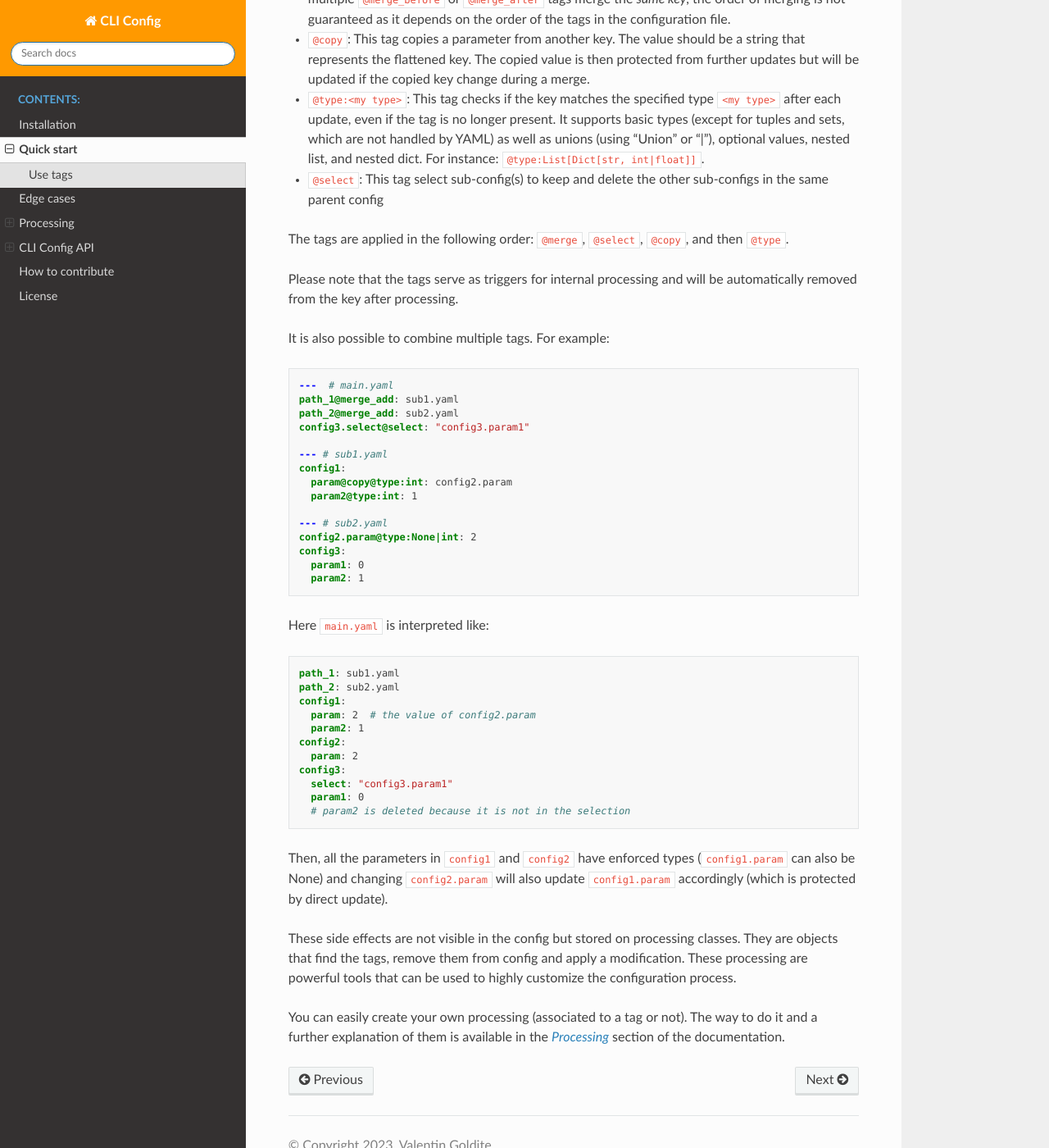
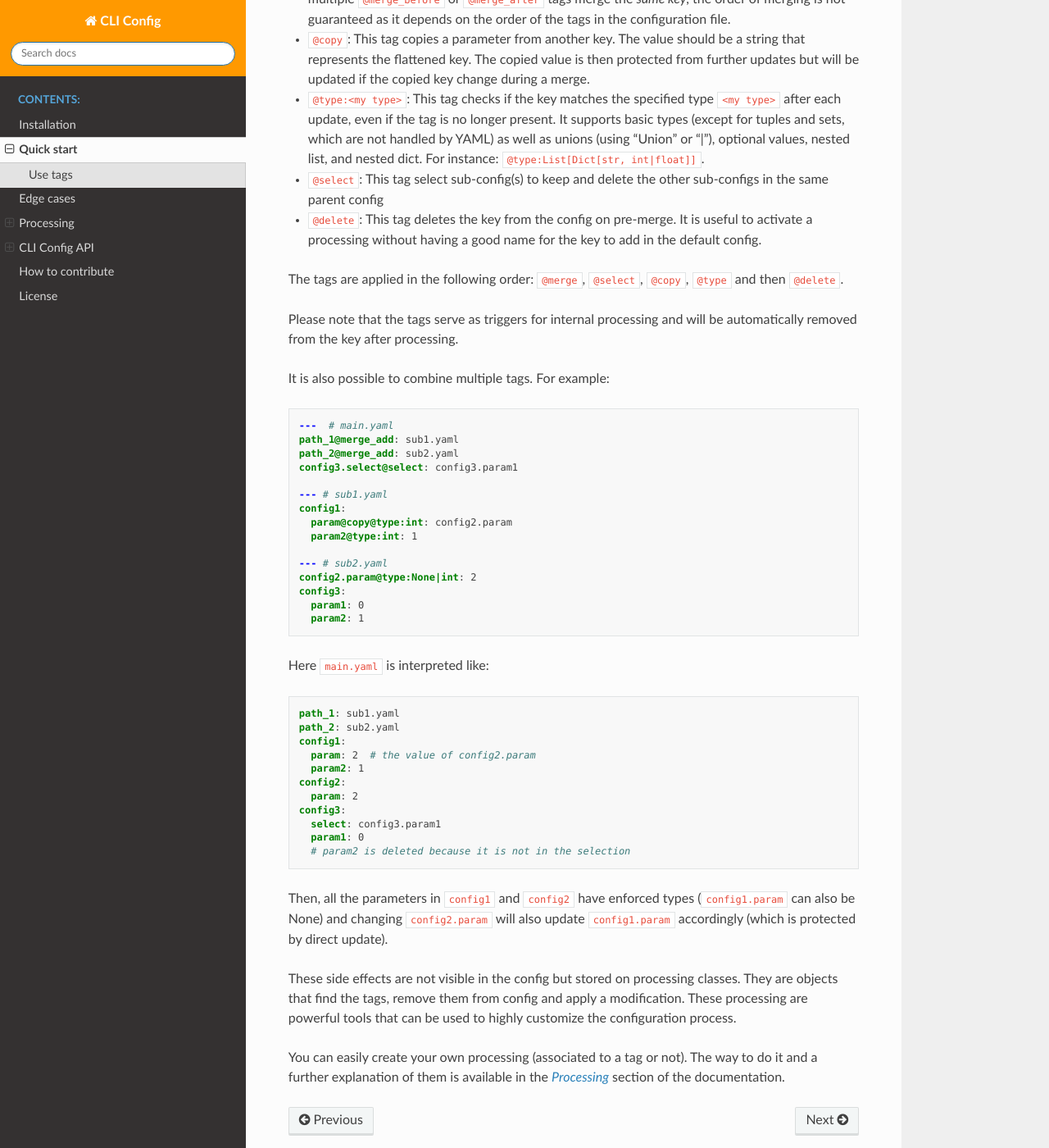
Before and after one commit to valentingol/cliconfig, a Sphinx documentation site: the page built from docs/quickstart.md, in a window 1280 px wide and 1400 px high, scrolled down 2023 px. Shown: the whole window at 82% size. Built offline with Sphinx 7.4.7 and the Read the Docs theme 2.0.0, drawn with Linux system fonts in a browser that asks for light colours; the version number could not be read and is left out.

Commit message:
📝 Add @delete in docs

````diff
--- a/docs/quickstart.md
+++ b/docs/quickstart.md
@@ -105,9 +105,12 @@ The default tags include:
   For instance: `@type:List[Dict[str, int|float]]`.
 * `@select`: This tag select sub-config(s) to keep and delete the other
   sub-configs in the same parent config
+* `@delete`: This tag deletes the key from the config on pre-merge. It is useful
+  to activate a processing without having a good name for the key to add in
+  the default config.
 
-The tags are applied in the following order: `@merge`, `@select`, `@copy`,
-and then `@type`.
+The tags are applied in the following order: `@merge`, `@select`, `@copy`, `@type`
+and then `@delete`.
 
 Please note that the tags serve as triggers for internal processing and will be
 automatically removed from the key after processing.
@@ -118,7 +121,7 @@ It is also possible to combine multiple tags. For example:
 ---  # main.yaml
 path_1@merge_add: sub1.yaml
 path_2@merge_add: sub2.yaml
-config3.select@select: "config3.param1"
+config3.select@select: config3.param1
 
 --- # sub1.yaml
 config1:
@@ -143,7 +146,7 @@ config1:
 config2:
   param: 2
 config3:
-  select: "config3.param1"
+  select: config3.param1
   param1: 0
   # param2 is deleted because it is not in the selection
 ```
````
